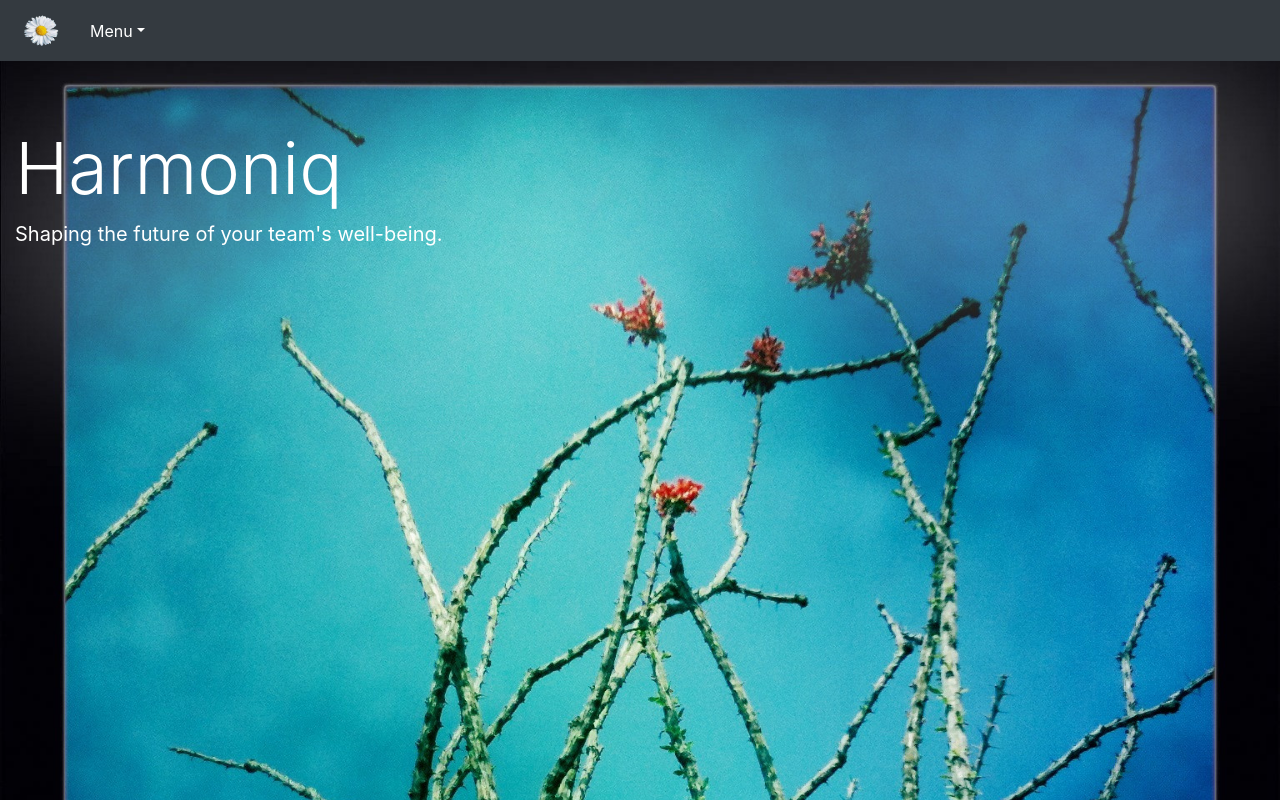
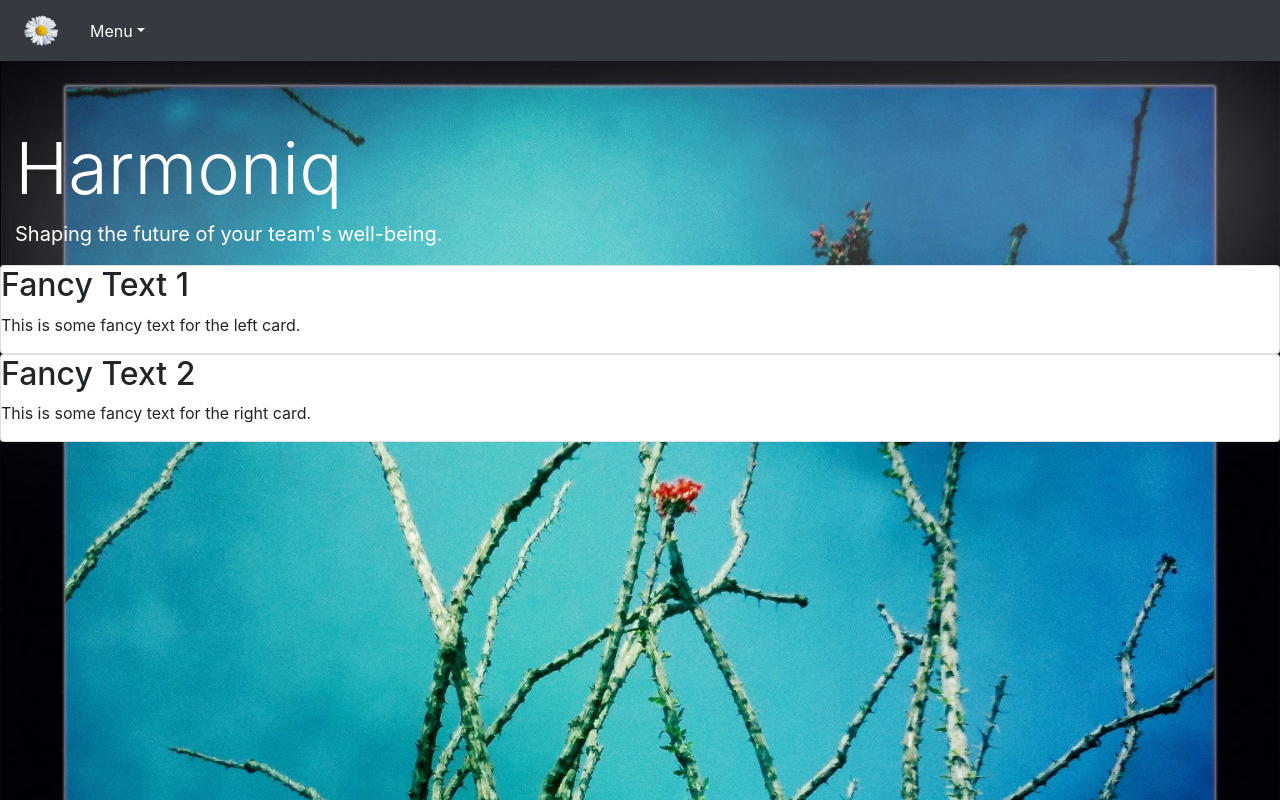
Before and after one commit to eliseipilug30/SmartGlove, a React (Create React App) app: page / in a window 1280 px wide. Shown: the top 800 px of the page. Built offline with nearby package versions, Linux system fonts and the light colour scheme.

Commit message:
removed warnings for netlify build

```diff
--- a/package.json
+++ b/package.json
@@ -1,5 +1,5 @@
 {
-  "name": "assignment1_frontend",
+  "name": "polihack_frontend",
   "version": "0.1.0",
   "private": true,
   "dependencies": {
--- a/src/App.js
+++ b/src/App.js
@@ -7,10 +7,6 @@
 
 
 class App extends React.Component {
-    constructor(props) {
-        super(props);
-    }
-
 
     componentDidMount() {
 
--- a/src/home/home.js
+++ b/src/home/home.js
@@ -23,11 +23,21 @@
 
             <div>
                 <Jumbotron fluid style={backgroundStyle}>
-                    <Container fluid>
-                        <h1 className="display-3" style={textStyle}>Harmoniq</h1>
-                        <p className="lead" style={textStyle}> <b>Shaping the future of your team's well-being.</b>
-                        </p>
-                    </Container>
+                <Container fluid>
+                    <h1 className="display-3" style={textStyle}>Harmoniq</h1>
+                    <p className="lead" style={textStyle}> <b>Shaping the future of your team's well-being.</b>
+                    </p>
+                </Container>
+                <div className="homepage-container">
+                    <div className="card left-card">
+                        <h2>Fancy Text 1</h2>
+                        <p>This is some fancy text for the left card.</p>
+                    </div>
+                    <div className="card right-card">
+                        <h2>Fancy Text 2</h2>
+                        <p>This is some fancy text for the right card.</p>
+                    </div>
+                </div>
                 </Jumbotron>
 
             </div>
--- a/src/navigation-bar.js
+++ b/src/navigation-bar.js
@@ -2,14 +2,14 @@
 import logo from './commons/images/icon.png';
 
 import {
-    Button,
-    DropdownItem,
+    //Button,
+    //DropdownItem,
     DropdownMenu,
     DropdownToggle,
     Nav,
     Navbar,
     NavbarBrand,
-    NavLink,
+    //NavLink,
     UncontrolledDropdown
 } from 'reactstrap';
 
@@ -24,7 +24,7 @@
             <Navbar color="dark" light expand="md">
                 <NavbarBrand href="/">
                     <img src={logo} width={"50"}
-                         height={"35"}/>
+                         height={"35"} alt={"logo"}/>
                 </NavbarBrand>
                 <Nav className="mr-auto" navbar>
 
```
Also changed, not shown: src/home/styles/home.css (added), 1 other file (tests, documents, lock files or other folders).
